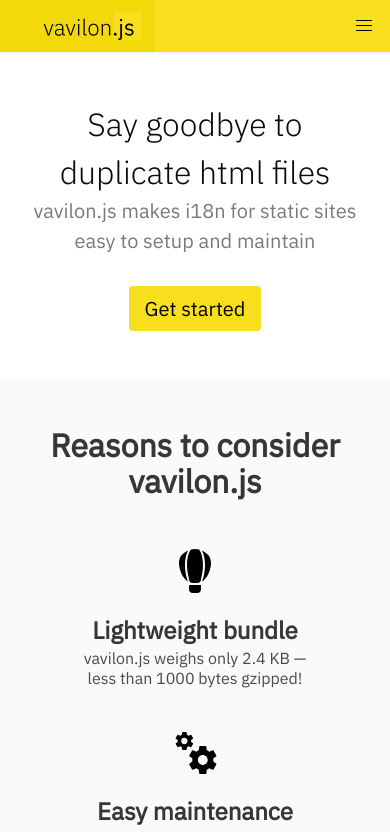
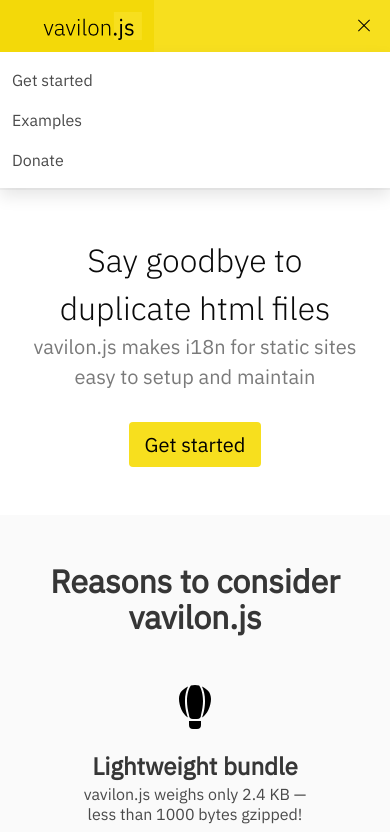
Before and after one commit to vavilon-js/vavilon-js.github.io, a website: page index.html in a window 390 px wide. Both pictures are taken after a click on the button 364 px from the left and 26 px from the top of the page. Shown: the top 832 px of the page. Drawn offline with Linux system fonts and the light colour scheme.

Commit message:
Add navbar toggle

```diff
--- a/index.html
+++ b/index.html
@@ -26,8 +26,7 @@
                         <img src="./public/img/js-logo.svg" alt="vavilon.js logo" width="130" height="28">
                     </a>
 
-                        <a role="button" class="navbar-burger burger" aria-label="Expand" aria-expanded="false"
-                            data-target="navbar">
+                    <a role="button" class="navbar-burger burger" id="navbarToggle" onclick="toggleNav()">
                         <span aria-hidden="true"></span>
                         <span aria-hidden="true"></span>
                         <span aria-hidden="true"></span>
@@ -46,12 +45,7 @@
                         </a>
                     </div>
                     <div class="navbar-end">
-                            <a href="https://github.com/vavilon-js/vavilon.js" target="_blank" class="navbar-item">
-                                <span class="icon"><img src="./public/icons/github.svg"></span>
-                            </a>
-                            <a href="https://npmjs.com/package/vavilon" target="_blank" class="navbar-item">
-                                <span class="icon"><img src="./public/icons/npm.svg"></span>
-                            </a>
+
                     </div>
                 </div>
             </div>
@@ -78,7 +72,8 @@
                     <div class="column has-text-centered vav-feature">
                         <img class="icon is-large vav-feature-icon" src="./public/icons/airballoon.svg" alt="">
                         <h3 class="title is-4">Lightweight bundle</h3>
-                        <p class="subtitle is-6">vavilon.js weighs only 2.4 KB — less&nbsp;than 1000 bytes gzipped!</p>
+                        <p class="subtitle is-6">vavilon.js weighs only 2.4 KB — less&nbsp;than 1000 bytes
+                            gzipped!</p>
                     </div>
                     <div class="column has-text-centered vav-feature">
                         <img class="icon is-large vav-feature-icon" src="./public/icons/cogs.svg" alt="">
@@ -153,7 +148,8 @@
                 <article class="vav-get-started-step">
                     <h3 class="title is-4">Step 5. Add the switch</h3>
                     <p class="subtitle is-6">
-                        The automatic language switching is already up and running! If you want your user to be able to
+                        The automatic language switching is already up and running! If you want your user to be able
+                        to
                         switch languages, use the <code>setLang</code> function.
                     </p>
                     <figure>
@@ -167,9 +163,11 @@
                 <h2 class="title is-2 has-text-centered">Examples</h2>
                 <article class="vav-get-started-step">
                     <p class="is-size-4">
-                        Right now there are not so many examples of websites using vavilon.js. One of the best and the
+                        Right now there are not so many examples of websites using vavilon.js. One of the best and
+                        the
                         most official examples would be this website. You can explore its source code on
-                        <a href="https://github.com/vavilon-js/vavilon-js.github.io">GitHub</a>, where it is available
+                        <a href="https://github.com/vavilon-js/vavilon-js.github.io">GitHub</a>, where it is
+                        available
                         under the MIT license.
                     </p>
                 </article>
@@ -221,6 +219,16 @@
             </div>
         </div>
     </footer>
+
+    <script>
+        const navbar = document.getElementById('navbar');
+        const navbarToggle = document.getElementById('navbarToggle');
+
+        function toggleNav() {
+            navbar.classList.toggle('is-active');
+            navbarToggle.classList.toggle('is-active');
+        }
+    </script>
 </body>
 
 </html>
```
Lines whose indentation alone changed are shown as unchanged.
